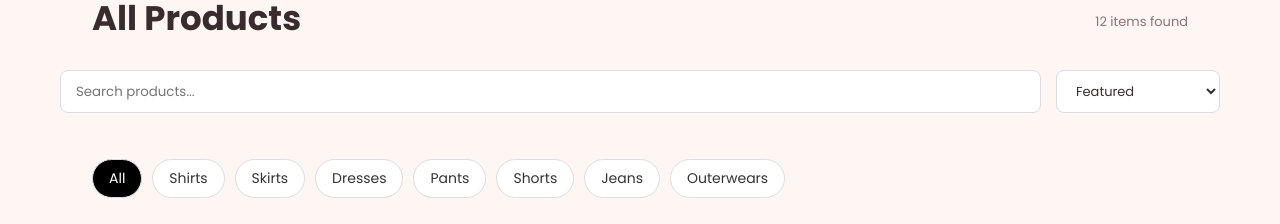
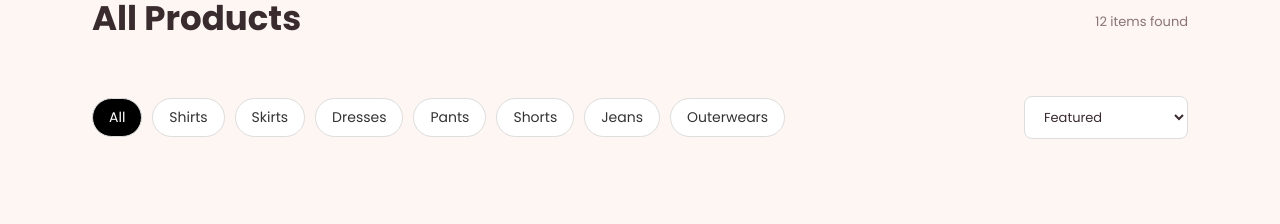
Before and after one commit to vannsreynich23/kith, a Next.js app: page /products in a window 1280 px wide. Shown: the part 176-400 px from the top of the page. Built offline with nearby package versions, Linux system fonts and the light colour scheme; grey boxes are pictures that could not be loaded; a web font is replaced by a local one.

Commit message:
add searchbar component for header navigation

```diff
--- a/src/app/products/page.js
+++ b/src/app/products/page.js
@@ -1,26 +1,31 @@
 "use client";
 
-import { useMemo, useState } from "react";
+import { useMemo, useState, Suspense } from "react";
+import { useSearchParams } from "next/navigation";
 import ProductCard from "@/components/productcard";
 import { products as fallbackProducts } from "@/data/products";
 
 const CATEGORIES = ["All", "Shirts", "Skirts", "Dresses", "Pants", "Shorts", "Jeans", "Outerwears"];
 
-export default function ProductsPage() {
+function ProductsContent() {
+  const searchParams = useSearchParams();
+  const searchQuery = searchParams.get("search") || "";
+
   const [category, setCategory] = useState("All");
   const [sort, setSort] = useState("Featured");
-  const [searchQuery, setSearchQuery] = useState("");
   const catalog = fallbackProducts;
 
   const visible = useMemo(() => {
     let list = [...catalog];
 
+    // ប្រសិនបើមាន Search Query ពី Header គឺតម្រងតាមហ្នឹង
     if (searchQuery) {
       list = list.filter((p) =>
         p.name.toLowerCase().includes(searchQuery.toLowerCase()) ||
         p.category.toLowerCase().includes(searchQuery.toLowerCase())
       );
     } else if (category !== "All") {
+      // បើគ្មាន Search ទេ ទើបត្រងតាម Category
       list = list.filter((p) => p.category === category);
     }
 
@@ -41,39 +46,14 @@ export default function ProductsPage() {
         <span className="count">{`${visible.length} items found`}</span>
       </div>
 
-      {/* Search Input & Toolbar */}
-      <div style={{ display: "flex", gap: "15px", marginBottom: "20px", flexWrap: "wrap" }}>
-        <input
-          type="text"
-          placeholder="Search products..."
-          value={searchQuery}
-          onChange={(e) => setSearchQuery(e.target.value)}
-          style={{ padding: "10px 15px", borderRadius: "8px", border: "1px solid #ddd", flex: 1, minWidth: "220px" }}
-        />
-
-        <select
-          className="select-box"
-          value={sort}
-          onChange={(e) => setSort(e.target.value)}
-          style={{ padding: "10px 15px", borderRadius: "8px", border: "1px solid #ddd" }}
-        >
-          <option>Featured</option>
-          <option>Price: Low to High</option>
-          <option>Price: High to Low</option>
-          <option>Name: A-Z</option>
-        </select>
-      </div>
-
-      <div className="page-toolbar" style={{ marginBottom: "30px" }}>
+      {/* Toolbar សម្រាប់ Sort និង Filter Categories (លុប Search input ចេញ ព្រោះយើងប្រើ Header Search រួចហើយ) */}
+      <div className="page-toolbar" style={{ display: "flex", justifyContent: "space-between", alignItems: "center", marginBottom: "30px", flexWrap: "wrap", gap: "15px" }}>
         <div className="filters-row" style={{ display: "flex", gap: "10px", flexWrap: "wrap", padding: 0, margin: 0 }}>
           {CATEGORIES.map((cat) => (
             <button
               key={cat}
               className={`pill ${category === cat && !searchQuery ? "active" : ""}`}
-              onClick={() => {
-                setCategory(cat);
-                setSearchQuery("");
-              }}
+              onClick={() => setCategory(cat)}
               style={{
                 padding: "8px 16px",
                 borderRadius: "20px",
@@ -87,6 +67,18 @@ export default function ProductsPage() {
             </button>
           ))}
         </div>
+
+        <select
+          className="select-box"
+          value={sort}
+          onChange={(e) => setSort(e.target.value)}
+          style={{ padding: "10px 15px", borderRadius: "8px", border: "1px solid #ddd" }}
+        >
+          <option>Featured</option>
+          <option>Price: Low to High</option>
+          <option>Price: High to Low</option>
+          <option>Name: A-Z</option>
+        </select>
       </div>
 
       <section className="section">
@@ -106,3 +98,11 @@ export default function ProductsPage() {
     </div>
   );
 }
+
+export default function ProductsPage() {
+  return (
+    <Suspense fallback={<div style={{ textAlign: "center", padding: "50px" }}>Loading products...</div>}>
+      <ProductsContent />
+    </Suspense>
+  );
+}
--- a/src/components/searchbar.js
+++ b/src/components/searchbar.js
@@ -8,8 +8,9 @@ export default function SearchBar() {
 
   function handleSearch(e) {
     e.preventDefault();
-    if (query.trim()) {
-      router.push(`/products?search=${encodeURIComponent(query)}`);
+    const trimmedQuery = query.trim();
+    if (trimmedQuery) {
+      router.push(`/products?search=${encodeURIComponent(trimmedQuery)}`);
     }
   }
 
```
